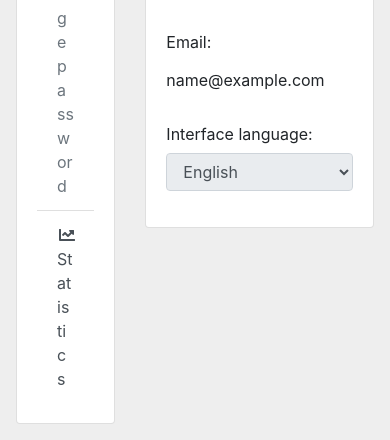
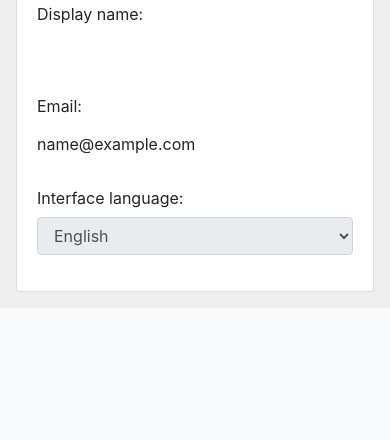
Before and after one commit to pkubiak/hearty-playground, a Django app: page /accounts/ in a window 390 px wide; the page is wider, and only the part inside the window is pictured. Shown: the part 1153-1593 px from the top of that part. After the commit the page ends 1445 px from the top of that part, so only its background shows below. Run offline with Django 3.2, Linux system fonts and the light colour scheme; the visitor is signed in with stand-in values (Sample User, id 1); parts of the project's set-up code (start-up, migrations or seed data) failed here and were passed over; some libraries are stand-ins or nearby versions.

Commit message:
Fixed help layout on mobile

```diff
--- a/playground/settings.py
+++ b/playground/settings.py
@@ -53,6 +53,7 @@
 
 INSTALLED_APPS = [
     # project's apps
+    'playground',
     'user_app',
     'help_app',
     'course_app',
--- a/playground/templates/playground/two_columns.html
+++ b/playground/templates/playground/two_columns.html
@@ -4,17 +4,17 @@
 
 
 {% block main %}
-<div class="jumbotron jumbotron-fluid bg-primary text-white pb-xxl mb-0 pt-4">
-  <div class="container">
+<div class="jumbotron jumbotron-fluid bg-primary text-white pb-xxl pt-4 mb-0">
+  <div class="container-lg">
     <h1 class="display-4">{% block top_title %}{% endblock %}</h2>
     <p class="lead text-justify">{% block top_text %}{% endblock %}</p>
   </div>
 </div>
 
-<div class="container p-3 mt--xxl">
+<div class="container-lg p-3 mt--xxl">
   <div class="row">
-    <div class="col-4">{% block left_column %}{% endblock %}</div>
-    <div class="col-8">{% block right_column %}{% endblock %}</div>
+    <div class="col-md-4 mb-3 mb-md-0">{% block left_column %}{% endblock %}</div>
+    <div class="col-md-8">{% block right_column %}{% endblock %}</div>
   </div>
 </div>
 
```
Also changed, not shown: help_app/templates/help_app/show.html (+8 -3 lines).
